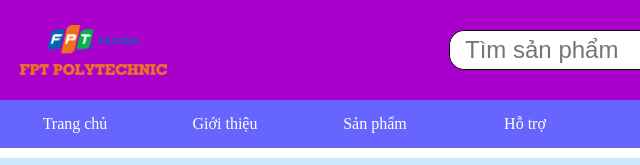
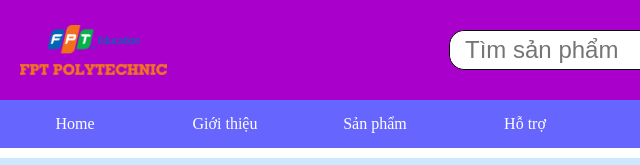
Before and after one commit to LinhPete/ASM-HOANGLINH-PS38327, a plain HTML site: page view/home.html in a window 1280 px wide. Shown: the top 165 px of the page, 0-640 px from the left. Drawn offline with Linux system fonts and the light colour scheme; files whose address does not match are found by name.

Commit message:
Update home.html

```diff
--- a/view/home.html
+++ b/view/home.html
@@ -29,7 +29,7 @@
     </header>
     <nav>
         <ul class="left-nav">
-            <li><a href="">Trang chủ</a></li>
+            <li><a href="">Home</a></li>
             <li><a href="about.html">Giới thiệu</a></li>
             <li>
                 <a href="">Sản phẩm</a>
```
